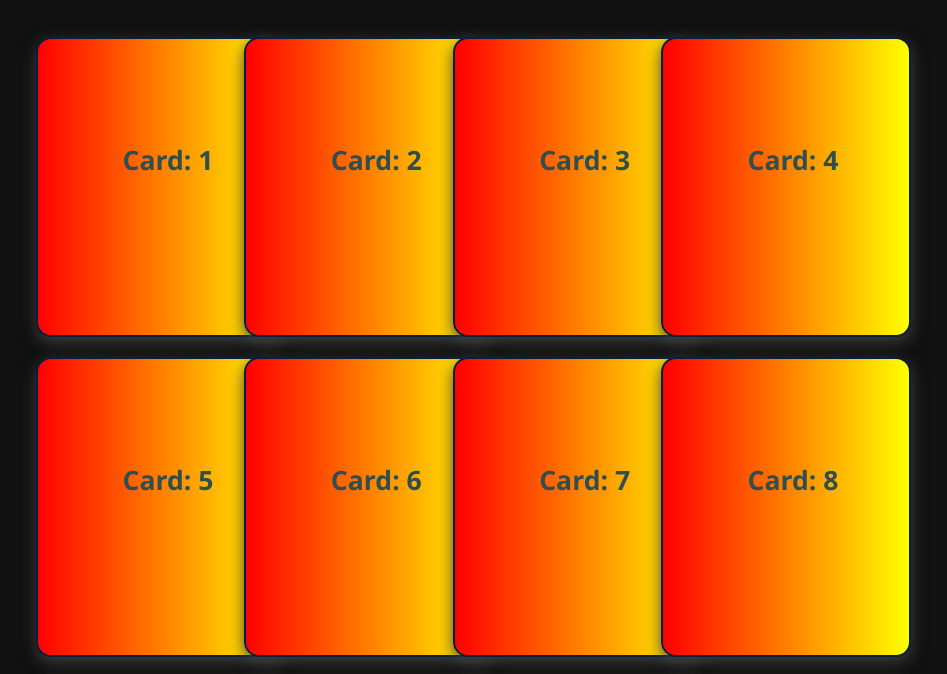
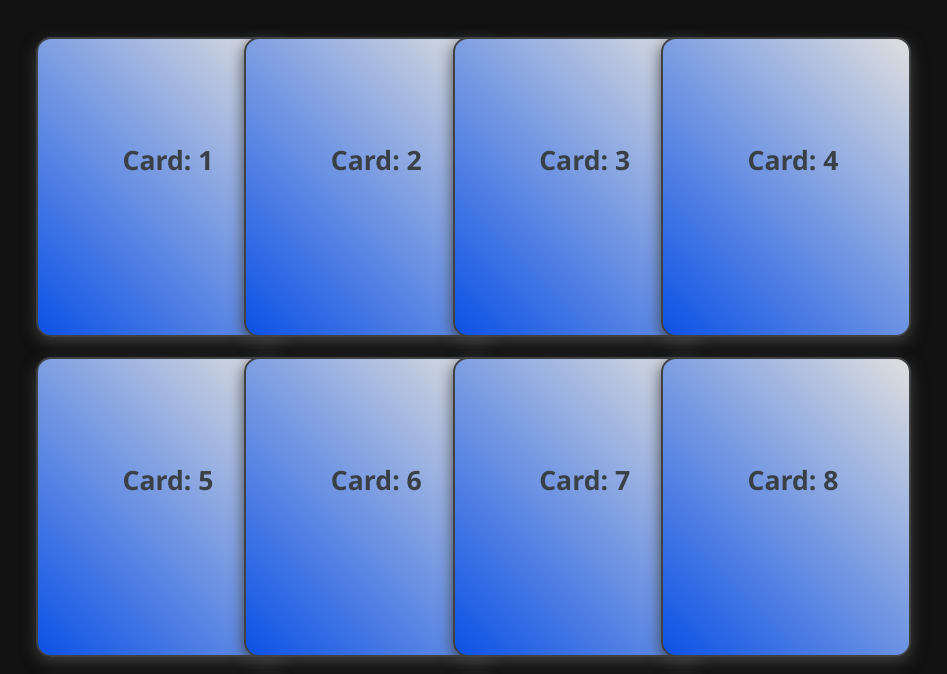
Before and after one commit to davidgq10/practice-cards-effects-css, a plain HTML site: page index.html in a window 1280 px wide. Shown: the part 108-782 px from the top of the page, without its empty margins (67-1014 px from the left). Drawn offline with Linux system fonts and the light colour scheme.

Commit message:
changed colors

```diff
--- a/style.css
+++ b/style.css
@@ -14,20 +14,24 @@ body{
   font-family: "Segoe UI", Tahoma, Geneva, Verdana, sans-serif;
 }
 
+.main:hover{
+  text-shadow: 2px 4px 30px rgb(78, 194, 230);
+}
+
 .card {
-  background-image: linear-gradient(to right, red, yellow);
+  background-image: linear-gradient(45deg, rgb(11, 81, 230),  rgb(223, 223, 223));
   border-radius: 15px;
   margin-left: -50px;
   margin-bottom: 20px;
   width: 250px;
   height: 300px;
   display: inline-block;
-  border: 2px solid rgb(3, 32, 68);
+  border: 2px solid rgb(63, 65, 66);
   box-sizing: border-box;
   transition: ease-in-out 0.25s;
   font-size: 2rem;
   font-family: 'Segoe UI', Tahoma, Geneva, Verdana, sans-serif;
-  color: darkslategray;
+  color: rgb(57, 64, 70);
   background-position-x: center;
   background-position-y: center;
   box-shadow: .5px 5px 15px rgb(61, 61, 61);
@@ -41,7 +45,7 @@ body{
   background-size: cover;
   position: relative;
   transform: translateX(40px) translateY(-20px) rotate(1deg) scale(1.2);
-  box-shadow: 2px 4px 30px rgb(237, 255, 133);
+  box-shadow: 2px 4px 30px rgb(78, 194, 230);
   background-repeat: no-repeat;
   margin-left: 0px;
   color: rgba(0, 0, 0, 0);
```
